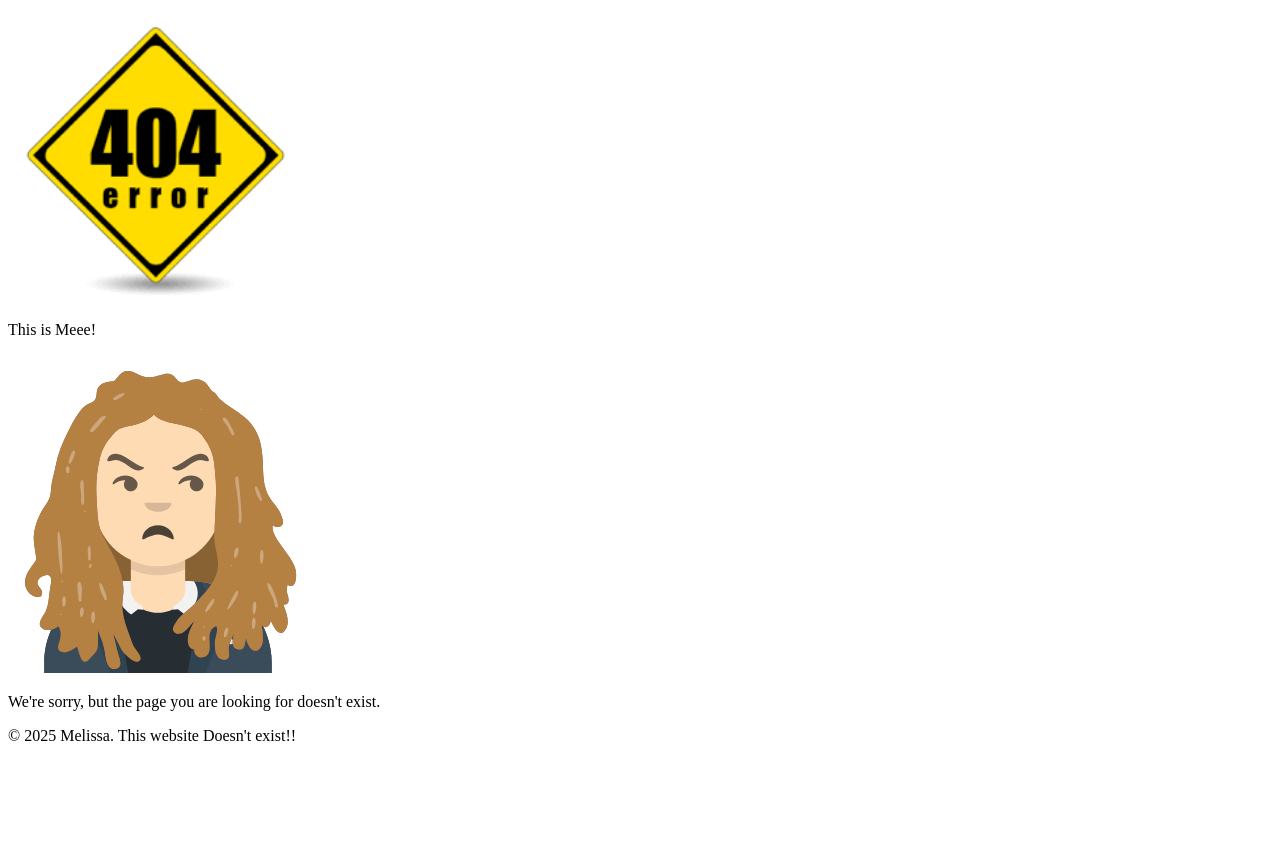
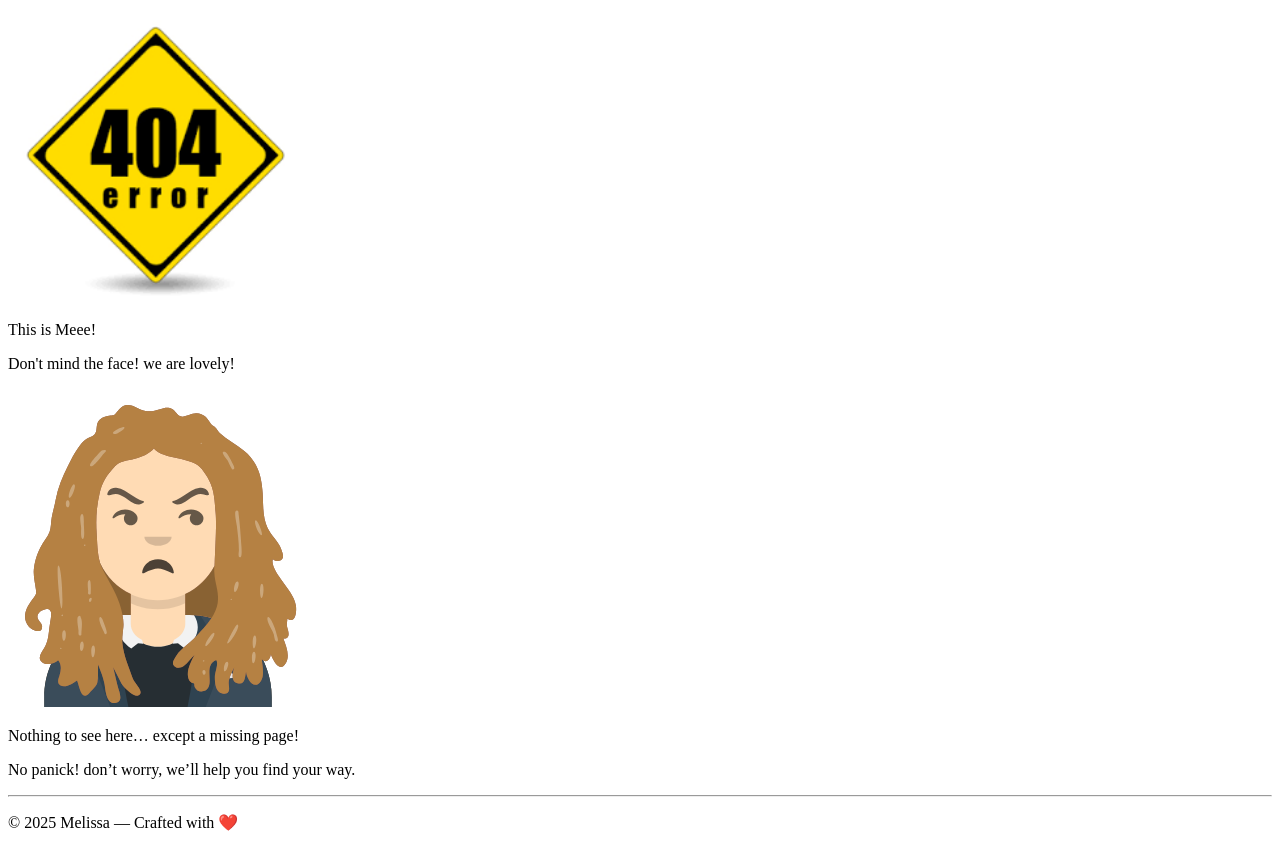
Before and after one commit to MelissaAnge2003/phoenix-webdesign-essentials, a plain HTML site: page 3_My_Portfolio/404.html in a window 1280 px wide. Shown: the part 201-1049 px from the top of the page. Before the commit the page ends 962 px from the top, so only its background shows below. Drawn offline with Linux system fonts and the light colour scheme.

Commit message:
Fix 404.html HTML syntax errors and broken footer

```diff
--- a/3_My_Portfolio/404.html
+++ b/3_My_Portfolio/404.html
@@ -15,12 +15,17 @@
             <p>You’ve reached a page that doesn’t exist. Maybe it’s on vacation.</p>
             <img src="IMG.png" alt="Error Image" width="300" />
             <p>This is Meee!</p>
-             <img src="avataaars (1).svg" alt="My Avatar" width="300" />
+            <p> Don't mind the face! we are lovely!</p>
+            <img src="avataaars (1).svg" alt="My Avatar" width="300" />
 
-            <p>We're sorry, but the page you are looking for doesn't exist.</p>
+            <p>Nothing to see here… except a missing page!</p>
+            <p> No panick! don’t worry, we’ll help you find your way.</p>
+
         </main>
-  <footer>
-        <p>&copy; 2025 Melissa. This website Doesn't exist!!</p>
-    </footer>
-</body>
+        <hr/>
+        <footer>
+            <p>© 2025 Melissa — Crafted with ❤️</p>
+
+        </footer>
+    </body>
 </html>
```
